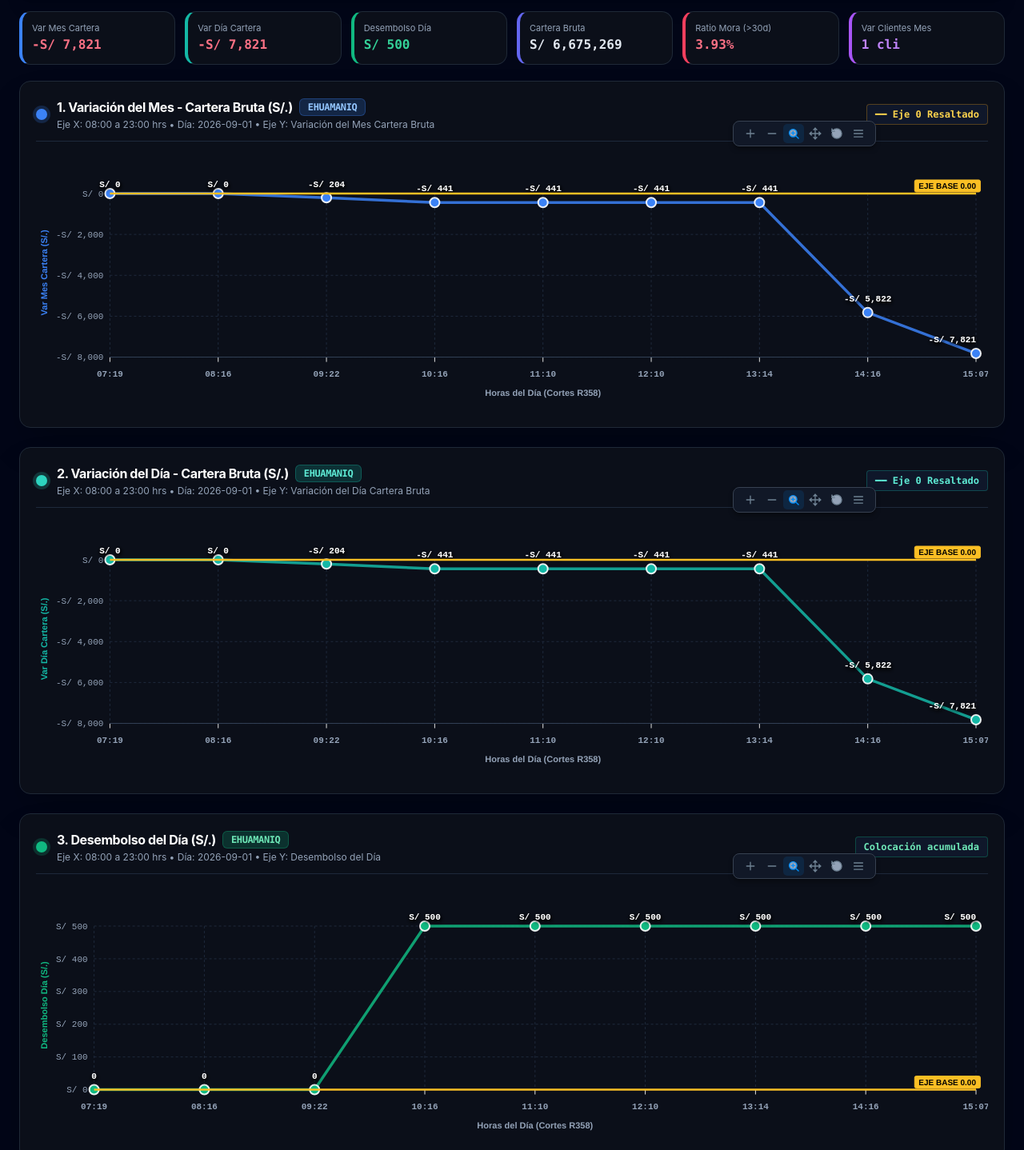
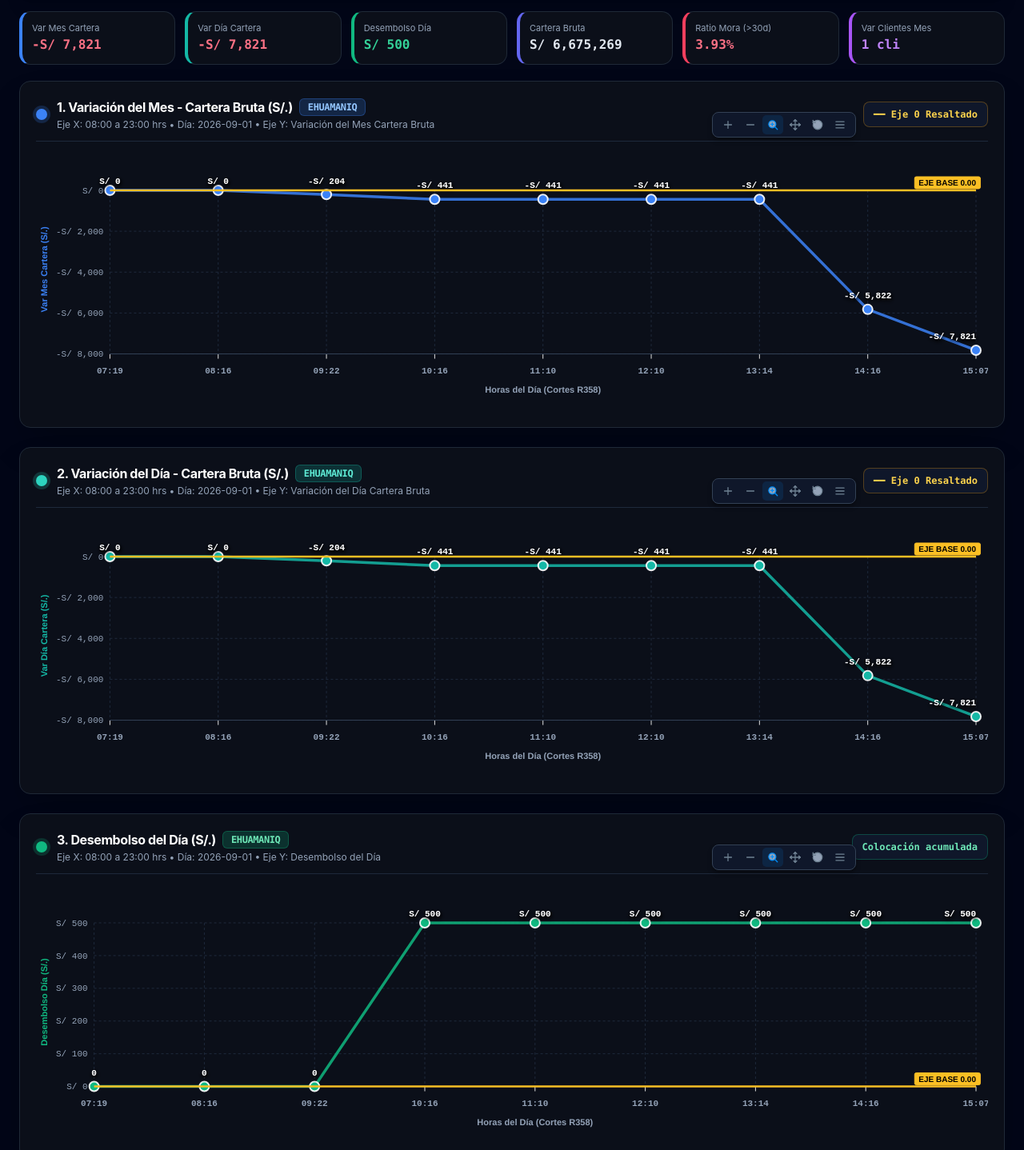
Before and after one commit to ionathein/r358-dashboard, a plain HTML site: page index.html in a window 1280 px wide. Shown: the part 240-1678 px from the top of the page at 80% size. Drawn offline with nearby package versions, Linux system fonts and the light colour scheme.

Commit message:
Fix toolbar alignment with Eje 0 badge

```diff
--- a/index.html
+++ b/index.html
@@ -33,21 +33,27 @@
       color: #ffffff !important;
       border-color: #3b82f6 !important;
     }
-    /* Move ApexCharts floating toolbar outside the plot area up to header level */
+    /* Perfectly align ApexCharts toolbar beside Eje 0 Badge */
     .apexcharts-toolbar {
-      top: -46px !important;
-      right: 140px !important;
-      background: #111827 !important;
-      border: 1px solid #374151 !important;
+      top: -53px !important;
+      right: 165px !important;
+      display: flex !important;
+      align-items: center !important;
+      justify-content: center !important;
+      height: 32px !important;
+      background: #0f172a !important;
+      border: 1px solid #334155 !important;
       border-radius: 8px !important;
-      padding: 3px 8px !important;
+      padding: 0 6px !important;
       box-shadow: 0 4px 6px -1px rgba(0, 0, 0, 0.4) !important;
       z-index: 20 !important;
+      gap: 2px !important;
     }
     .apexcharts-toolbar svg {
       fill: #94a3b8 !important;
-      transform: scale(0.9);
+      transform: scale(0.85);
       transition: fill 0.2s ease;
+      vertical-align: middle !important;
     }
     .apexcharts-toolbar svg:hover {
       fill: #ffffff !important;
@@ -145,7 +151,6 @@
       <!-- MEMBER BAR & COMPARISON BUTTON -->
       <div class="mt-4 pt-3 border-t border-slate-800 flex flex-wrap items-center justify-between gap-3 text-xs">
         <div class="flex items-center gap-2">
-          <!-- Multi-comparison Button -->
           <button id="btn-compare-all" class="px-3 py-1.5 rounded-lg bg-indigo-600 hover:bg-indigo-500 text-white font-bold flex items-center gap-1.5 transition shadow-md shadow-indigo-950/50">
             <i data-lucide="layout-grid" class="w-3.5 h-3.5"></i>
             <span id="btn-compare-all-label">👥 Comparar Todos los Integrantes</span>
@@ -226,7 +231,7 @@
 
       <!-- CHART 1: VARIACION DEL MES - CARTERA BRUTA -->
       <div class="chart-card p-5 shadow-2xl">
-        <div class="flex flex-col sm:flex-row sm:items-center justify-between gap-2 mb-3 pb-3 border-b border-slate-800">
+        <div class="flex flex-col sm:flex-row sm:items-center justify-between gap-2 mb-3 pb-3 border-b border-slate-800 min-h-[48px]">
           <div class="flex items-center gap-3">
             <span class="w-3.5 h-3.5 rounded-full bg-blue-500 ring-4 ring-blue-500/20"></span>
             <div>
@@ -238,17 +243,17 @@
             </div>
           </div>
           <div class="flex items-center gap-2">
-            <span class="text-xs font-mono px-2.5 py-1 rounded bg-slate-900 text-amber-300 border border-amber-500/30 font-bold">
+            <span class="h-[32px] flex items-center px-3 rounded-lg bg-slate-900 text-amber-300 border border-amber-500/30 font-bold font-mono text-xs shadow-sm">
               ━━ Eje 0 Resaltado
             </span>
           </div>
         </div>
-        <div id="apex-chart-var-mes" class="w-full h-80 pt-2"></div>
+        <div id="apex-chart-var-mes" class="w-full h-80 pt-1"></div>
       </div>
 
       <!-- CHART 2: VARIACION DEL DIA - CARTERA BRUTA -->
       <div class="chart-card p-5 shadow-2xl">
-        <div class="flex flex-col sm:flex-row sm:items-center justify-between gap-2 mb-3 pb-3 border-b border-slate-800">
+        <div class="flex flex-col sm:flex-row sm:items-center justify-between gap-2 mb-3 pb-3 border-b border-slate-800 min-h-[48px]">
           <div class="flex items-center gap-3">
             <span class="w-3.5 h-3.5 rounded-full bg-teal-400 ring-4 ring-teal-400/20"></span>
             <div>
@@ -260,17 +265,17 @@
             </div>
           </div>
           <div class="flex items-center gap-2">
-            <span class="text-xs font-mono px-2.5 py-1 rounded bg-slate-900 text-teal-300 border border-teal-500/30 font-bold">
+            <span class="h-[32px] flex items-center px-3 rounded-lg bg-slate-900 text-amber-300 border border-amber-500/30 font-bold font-mono text-xs shadow-sm">
               ━━ Eje 0 Resaltado
             </span>
           </div>
         </div>
-        <div id="apex-chart-var-dia" class="w-full h-80 pt-2"></div>
+        <div id="apex-chart-var-dia" class="w-full h-80 pt-1"></div>
       </div>
 
       <!-- CHART 3: DESEMBOLSO DEL DIA -->
       <div class="chart-card p-5 shadow-2xl">
-        <div class="flex flex-col sm:flex-row sm:items-center justify-between gap-2 mb-3 pb-3 border-b border-slate-800">
+        <div class="flex flex-col sm:flex-row sm:items-center justify-between gap-2 mb-3 pb-3 border-b border-slate-800 min-h-[48px]">
           <div class="flex items-center gap-3">
             <span class="w-3.5 h-3.5 rounded-full bg-emerald-500 ring-4 ring-emerald-500/20"></span>
             <div>
@@ -282,12 +287,12 @@
             </div>
           </div>
           <div class="flex items-center gap-2">
-            <span class="text-xs font-mono px-2.5 py-1 rounded bg-slate-900 text-emerald-300 border border-emerald-500/30 font-bold">
+            <span class="h-[32px] flex items-center px-3 rounded-lg bg-slate-900 text-emerald-300 border border-emerald-500/30 font-bold font-mono text-xs shadow-sm">
               Colocación acumulada
             </span>
           </div>
         </div>
-        <div id="apex-chart-desembolso" class="w-full h-80 pt-2"></div>
+        <div id="apex-chart-desembolso" class="w-full h-80 pt-1"></div>
       </div>
 
     </div>
```
